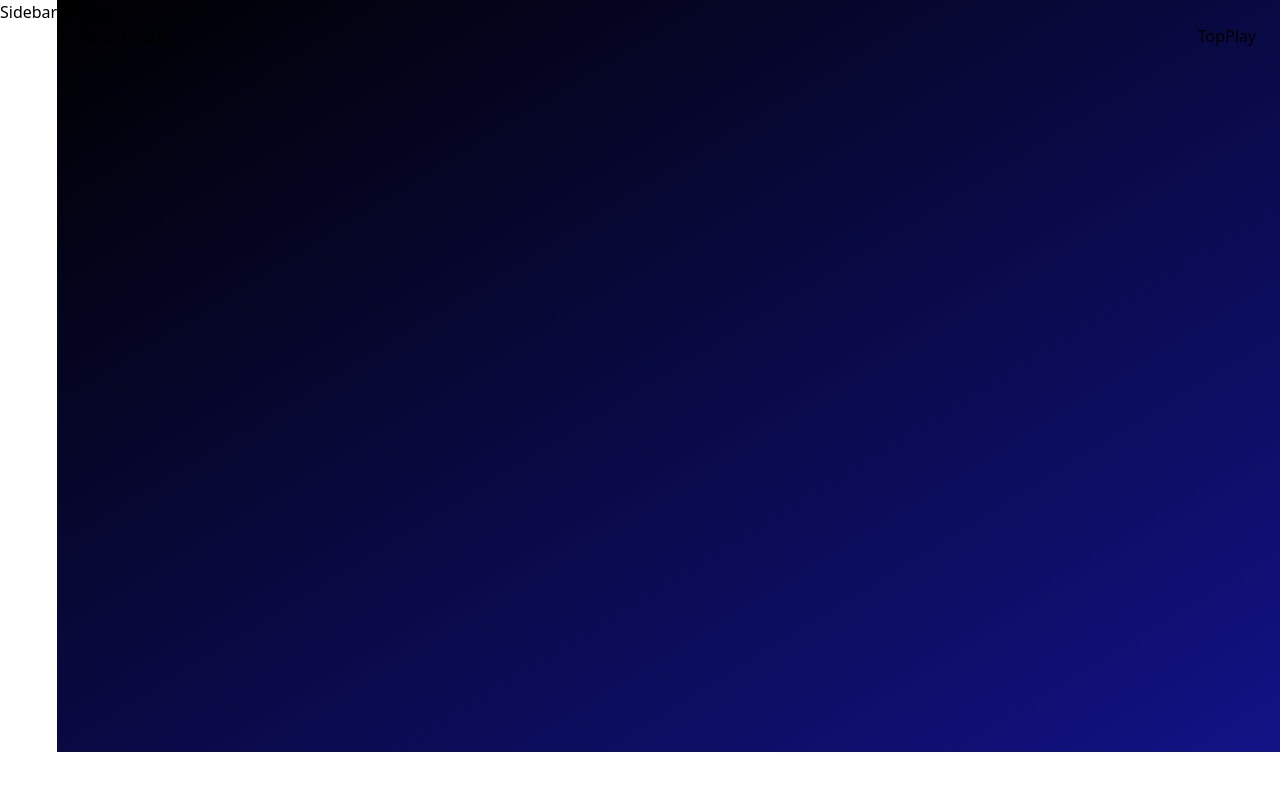
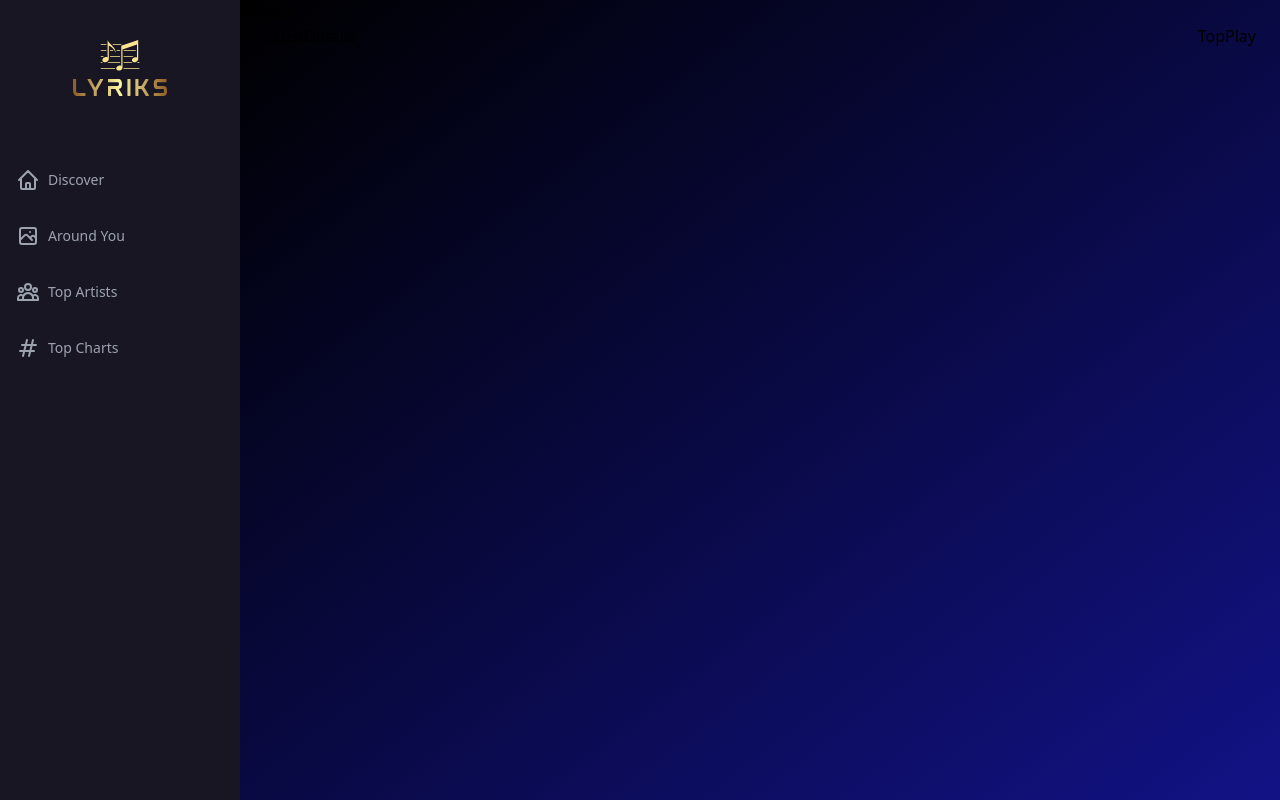
Before and after one commit to makskhv21/Spotify-clone, a React (Vite) app: page /artists/1 in a window 1280 px wide. Built offline with nearby package versions, Linux system fonts and the light colour scheme.

Commit message:
Added sidebar and mobile menu

```diff
--- a/src/App.jsx
+++ b/src/App.jsx
@@ -8,7 +8,7 @@
   const { activeSong } = useSelector((state) => state.player);
 
   return (
-    <div className="relative flex">
+    <div className="relative flex h-screen">
       <Sidebar />
       <div className="flex-1 flex flex-col bg-gradient-to-br from-black to-[#121286]">
         <Searchbar />
--- a/src/components/Sidebar.jsx
+++ b/src/components/Sidebar.jsx
@@ -1,5 +1,62 @@
-const Sidebar = () => (
-    <div>Sidebar</div>
+import React, { useState } from 'react';
+
+import { RiCloseLine } from 'react-icons/ri';
+import { NavLink } from 'react-router-dom';
+
+import { HiOutlineMenu } from 'react-icons/hi';
+import { logo } from '../assets';
+import { links } from '../assets/constants';
+
+const NavLinks = ({ handleClick }) => (
+  <div className="mt-10">
+    {links.map((item) => (
+      <NavLink
+        key={item.name}
+        to={item.to}
+        className="flex flex-row justify-start items-center my-8 text-sm font-medium text-gray-400 hover:text-cyan-400"
+        onClick={() => handleClick && handleClick()}
+      >
+        <item.icon
+          className="w-6 h-6 mr-2"
+        />
+        {item.name}
+      </NavLink>
+    ))}
+  </div>
 );
 
+const Sidebar = () => {
+  const [mobileMenuOpen, setMobileMenuOpen] = useState(false);
+
+  return (
+    <>
+      <div className="md:flex hidden flex-col w-[240px] py-10 px-4 bg-[#191624]">
+        <img src={logo} alt="logo" className="w-full h-14 object-contain" />
+        <NavLinks />
+      </div>
+
+      <div className="absolute md:hidden block top-6 right-3 text-white">
+        {mobileMenuOpen ? (
+          <RiCloseLine
+            classsName="w-6 h-6 text-white mr-2"
+            onClick={() => setMobileMenuOpen(false)}
+          />
+        ) : (
+          <HiOutlineMenu
+            classsName="w-6 h-6 text-white mr-2"
+            onClick={() => setMobileMenuOpen(true)}
+          />
+        )}
+      </div>
+
+      <div className={`absolute top-0 h-screen w-2/3 bg-gradient-to-tl from-white/10 to-[#483d8b] backdrop-blur-lg z-10 p-6 smooth-transition ${mobileMenuOpen ? 'left-0' : '-left-full'}`}>
+        <img src={logo} alt="logo" className="w-full h-14 object-contain" />
+        <NavLinks
+          handleClick={() => setMobileMenuOpen(false)}
+        />
+      </div>
+    </>
+  );
+};
+
 export default Sidebar;
```
